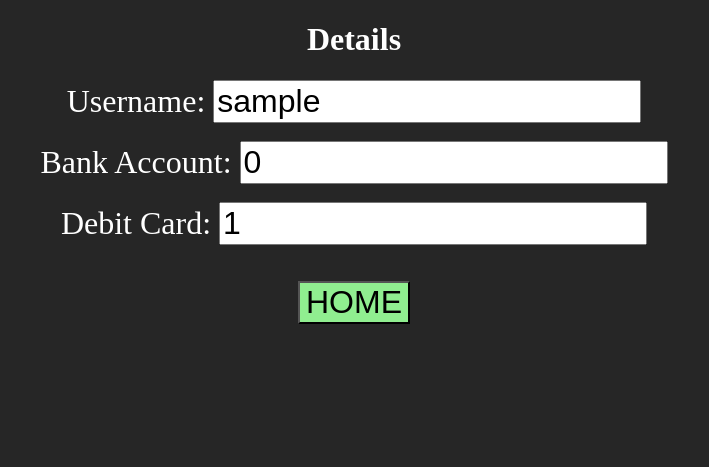
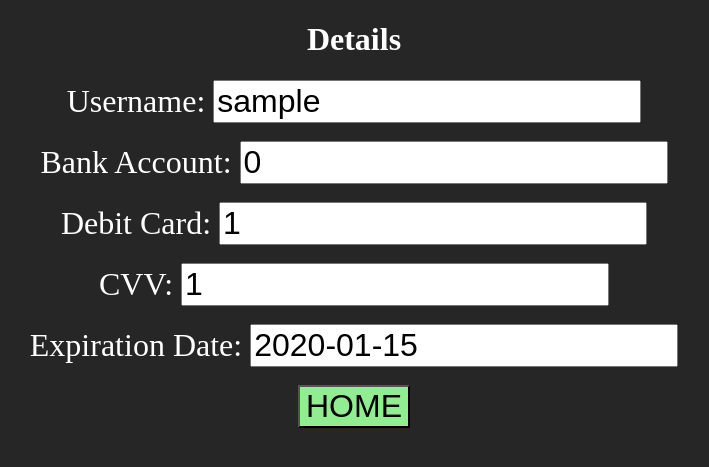
Before and after one commit to Endritz/CSI-3450, a Django app: page /details/ in a window 1280 px wide. Shown: the top 467 px of the page, without its empty margins (286-995 px from the left). Run offline with Django 3.2, Linux system fonts and the light colour scheme; a user stored in the database is signed in; tables that the repository leaves empty hold one stand-in row (values such as "Sample post").

Commit message:
cvv and exp date displays on details

```diff
--- a/classicmodels/templates/classicmodels/details.html
+++ b/classicmodels/templates/classicmodels/details.html
@@ -36,6 +36,13 @@
   <input type="text" value="{{debitcard}}">
   <br>
   <br>
+  <label style="color: white;">CVV: </label>
+  <input readonly type="text" value="{{cvv}}">
+  <br>
+  <br>
+  <label style="color: white;">Expiration Date: </label>
+  <input readonly type="text" value="{{exp_date}}">
+  <br>
   <br>
   </form>
 
--- a/classicmodels/views.py
+++ b/classicmodels/views.py
@@ -279,10 +279,14 @@ def details(request):
     money = MonetaryInfo.objects.get(auth_user_id = current_user.id)
     bankAcct = money.bank_account_number
     debitcard = DebitCards.objects.get(fk_debit_cards_monetary_info1 = money.monetary_id).debit_card_num
+    cvv = DebitCards.objects.get(fk_debit_cards_monetary_info1 = money.monetary_id).cvv
+    exp_date = DebitCards.objects.get(fk_debit_cards_monetary_info1 = money.monetary_id).expiration_date
     context = {
         'username': username,
         'bankAcct': bankAcct,
-        'debitcard' : debitcard
+        'debitcard' : debitcard,
+        'cvv' : cvv,
+        'exp_date' : exp_date
     }
     return render(request, 'classicmodels/details.html', context)
 
```
